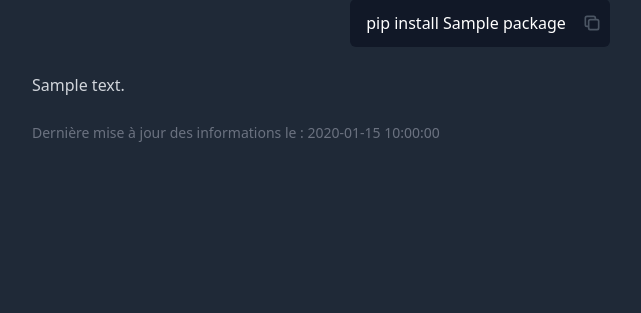
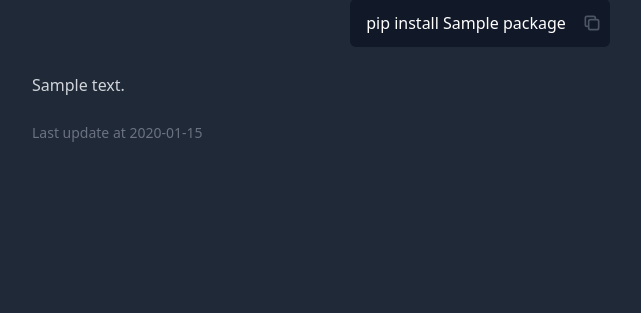
Before and after one commit to MasoniteFramework/masonite-packages, a Python web app: template templates/package_details.html in a window 1280 px wide. Shown: the part 225-538 px from the top of the page, without its empty margins (160-801 px from the left). Run offline with Jinja, Linux system fonts and the light colour scheme; the template is opened without the code that fills it: most values are stand-ins (such as "Sample title", 1, 10 or a date in 2020); style sheets or scripts are compiled from the project's sources; some libraries are stand-ins or nearby versions.

Commit message:
fix last package update display on package details page

```diff
--- a/app/models/Package.py
+++ b/app/models/Package.py
@@ -19,3 +19,9 @@ class Package(Model):
         "stars",
         "version"
     ]
+
+    __append__ = ["last_update"]
+
+    @property
+    def last_update(self):
+        return self.updated_at.to_datetime_string()
--- a/templates/package_details.html
+++ b/templates/package_details.html
@@ -77,7 +77,9 @@
   >
     {{ package.description | safe }}
   </div>
-  <p class="text-gray-500 mt-6 text-sm text-left">Dernière mise à jour des informations le : {{ package.updated_at }}</p>
+  <p class="text-gray-500 mt-6 text-sm text-left">
+    Last update at {{ package.last_update }}
+  </p>
 </div>
 
 
```
